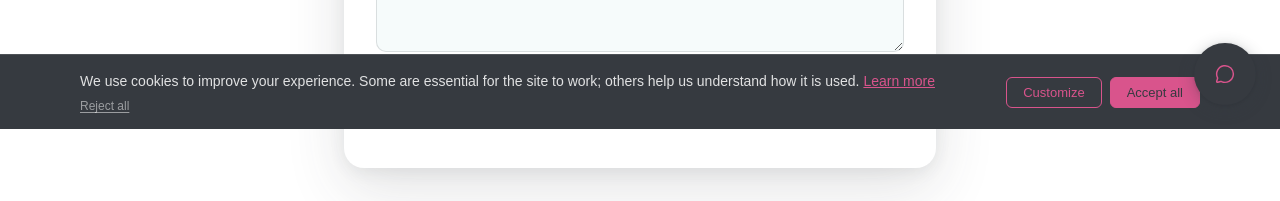
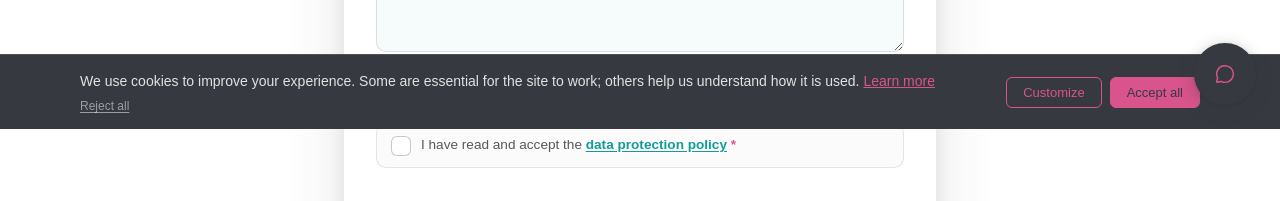
Before and after one commit to kamisone/silomis-front, a Next.js app: page /en/contact in a window 1280 px wide. Shown: the part 671-872 px from the top of the page. Built offline with nearby package versions, Linux system fonts and the light colour scheme; no server answers.

Commit message:
user must accept legal and privacy policy when sending message in contact

```diff
--- a/src/app/[locale]/(storefront)/contact/contact.module.css
+++ b/src/app/[locale]/(storefront)/contact/contact.module.css
@@ -251,3 +251,107 @@
   .field { min-width: 0; }
   .submitBtn { align-self: stretch; text-align: center; }
 }
+
+/* ── Consent ──
+   Two required acknowledgements. Each is a row you can click anywhere on, not
+   a 13px native box with a sentence trailing off it — these are the last thing
+   between a visitor and sending, so they have to be effortless to tick and
+   unmistakable once ticked. */
+.consentGroup {
+  display: flex;
+  flex-direction: column;
+  gap: 0.5rem;
+}
+
+.consent {
+  display: flex;
+  align-items: flex-start;
+  gap: 0.65rem;
+  padding: 0.7rem 0.85rem;
+  border: 1.5px solid color-mix(in srgb, var(--foreground) 12%, transparent);
+  border-radius: 10px;
+  background: color-mix(in srgb, var(--foreground) 2%, transparent);
+  cursor: pointer;
+  transition: border-color 0.15s, background 0.15s;
+}
+.consent:hover { border-color: color-mix(in srgb, var(--color-primary) 45%, transparent); }
+
+.consentChecked {
+  border-color: color-mix(in srgb, var(--color-primary) 55%, transparent);
+  background: color-mix(in srgb, var(--color-primary) 6%, transparent);
+}
+
+/* Only after a blocked submit — see consentTouched. */
+.consentInvalid {
+  border-color: #fca5a5;
+  background: #fef2f2;
+}
+
+/* Hidden, not replaced: the real input keeps the label association, the
+   keyboard toggle and the focus ring's target. */
+.consentInput {
+  position: absolute;
+  width: 1px;
+  height: 1px;
+  opacity: 0;
+  pointer-events: none;
+}
+
+.consentBox {
+  display: grid;
+  place-items: center;
+  flex-shrink: 0;
+  width: 20px;
+  height: 20px;
+  margin-top: 1px;
+  border: 1.5px solid color-mix(in srgb, var(--foreground) 28%, transparent);
+  border-radius: 6px;
+  background: var(--background);
+  color: transparent;
+  transition: background 0.15s, border-color 0.15s, color 0.15s, transform 0.12s;
+}
+.consentChecked .consentBox {
+  border-color: var(--color-primary);
+  background: var(--color-primary);
+  color: #fff;
+}
+/* The tick lands rather than appears — a 120ms pop is what makes the state
+   change legible at a glance. */
+.consentChecked .consentBox { transform: scale(1.04); }
+.consentInvalid .consentBox { border-color: #dc2626; }
+
+.consent:focus-within .consentBox {
+  outline: 2px solid var(--color-primary);
+  outline-offset: 2px;
+}
+
+.consentText {
+  font-size: 0.85rem;
+  line-height: 1.5;
+  color: color-mix(in srgb, var(--foreground) 85%, transparent);
+}
+
+.consentLink {
+  color: var(--color-primary);
+  font-weight: 600;
+  text-decoration: underline;
+  text-underline-offset: 2px;
+}
+.consentLink:hover { color: var(--color-accent); }
+
+.consentReq {
+  color: var(--color-accent);
+  font-weight: 800;
+}
+
+.consentError {
+  margin: 0;
+  font-size: 0.8rem;
+  font-weight: 600;
+  color: #dc2626;
+}
+
+@media (prefers-reduced-motion: reduce) {
+  .consent, .consentBox { transition: none; }
+  .consentChecked .consentBox { transform: none; }
+}
--- a/src/app/[locale]/(storefront)/contact/page.tsx
+++ b/src/app/[locale]/(storefront)/contact/page.tsx
@@ -12,12 +12,79 @@ const Turnstile = dynamic(() => import("@/components/Turnstile"), { ssr: false }
 
 const TURNSTILE_SITE_KEY = process.env.NEXT_PUBLIC_TURNSTILE_SITE_KEY ?? "";
 
+/**
+ * One consent line: a real checkbox, a drawn box, and a sentence that carries
+ * a link to the document being accepted.
+ *
+ * The input is visually hidden rather than replaced, so the label association,
+ * focus order, keyboard toggle and form semantics stay the browser's — only
+ * the box is drawn, because a native checkbox cannot be sized or coloured
+ * consistently across platforms.
+ */
+function ConsentCheckbox({
+  checked,
+  onChange,
+  template,
+  linkText,
+  href,
+  invalid,
+}: {
+  checked: boolean;
+  onChange: (checked: boolean) => void;
+  /** Carries a `{link}` placeholder — the article differs by language
+   *  ("les"/"la"), so the whole sentence has to be translatable, not glued
+   *  together from fragments. */
+  template: string;
+  linkText: string;
+  href: string;
+  invalid: boolean;
+}) {
+  const [before, after] = template.split("{link}");
+
+  return (
+    <label className={`${styles.consent} ${checked ? styles.consentChecked : ""} ${invalid ? styles.consentInvalid : ""}`}>
+      <input
+        type="checkbox"
+        className={styles.consentInput}
+        checked={checked}
+        onChange={(e) => onChange(e.target.checked)}
+        aria-invalid={invalid || undefined}
+        required
+      />
+      <span className={styles.consentBox} aria-hidden="true">
+        <Check size={12} strokeWidth={3.2} />
+      </span>
+      <span className={styles.consentText}>
+        {before}
+        <Link
+          href={href}
+          className={styles.consentLink}
+          target="_blank"
+          rel="noopener noreferrer"
+          // Without this the click reaches the label and toggles the box on
+          // the way out — the reader would come back to a form that silently
+          // changed state behind them. A new tab also keeps their typed
+          // message intact.
+          onClick={(e) => e.stopPropagation()}
+        >
+          {linkText}
+        </Link>
+        {after}
+        <span className={styles.consentReq} aria-hidden="true"> *</span>
+      </span>
+    </label>
+  );
+}
+
 export default function ContactPage() {
   const params = useParams();
   const locale = (params?.locale as string) ?? "en";
   const t = getTranslations(locale).contact;
 
   const [form, setForm]         = useState({ name: "", contact: "", subject: "", message: "" });
+  const [consent, setConsent]   = useState({ terms: false, privacy: false });
+  /** Only after a blocked submit — nagging before the first attempt is rude. */
+  const [consentTouched, setConsentTouched] = useState(false);
   const [honeypot, setHoneypot] = useState("");
   const [token, setToken]       = useState<string | null>(null);
   const [status, setStatus]     = useState<"idle" | "sending" | "success" | "error">("idle");
@@ -30,10 +97,15 @@ export default function ContactPage() {
       setForm(prev => ({ ...prev, [field]: e.target.value }));
 
   const needsTurnstile = !!TURNSTILE_SITE_KEY;
-  const canSubmit = status === "idle" && (!needsTurnstile || !!token);
+  const consentGiven = consent.terms && consent.privacy;
+  const canSubmit = status === "idle" && consentGiven && (!needsTurnstile || !!token);
 
   const handleSubmit = async (e: React.FormEvent) => {
     e.preventDefault();
+    if (!consentGiven) {
+      setConsentTouched(true);
+      return;
+    }
     if (!canSubmit) return;
     setStatus("sending");
     try {
@@ -138,6 +210,30 @@ export default function ContactPage() {
                 />
               </div>
 
+              <div className={styles.consentGroup}>
+                <ConsentCheckbox
+                  checked={consent.terms}
+                  onChange={(terms) => setConsent((c) => ({ ...c, terms }))}
+                  template={t.consentTerms}
+                  linkText={t.consentTermsLink}
+                  href={`/${locale}/legal`}
+                  invalid={consentTouched && !consent.terms}
+                />
+                <ConsentCheckbox
+                  checked={consent.privacy}
+                  onChange={(privacy) => setConsent((c) => ({ ...c, privacy }))}
+                  template={t.consentPrivacy}
+                  linkText={t.consentPrivacyLink}
+                  href={`/${locale}/privacy-policy`}
+                  invalid={consentTouched && !consent.privacy}
+                />
+                {consentTouched && !consentGiven && (
+                  <p className={styles.consentError} role="alert">
+                    {t.consentRequired}
+                  </p>
+                )}
+              </div>
+
               {needsTurnstile && (
                 <Turnstile
                   siteKey={TURNSTILE_SITE_KEY}
--- a/src/lib/i18n/translations.ts
+++ b/src/lib/i18n/translations.ts
@@ -435,6 +435,11 @@ export const en = {
     successTitle: "Message sent!",
     successSub: "We'll get back to you as soon as possible.",
     backHome: "← Back to home",
+    consentTerms: "I have read and accept the {link}",
+    consentTermsLink: "terms and conditions of use",
+    consentPrivacy: "I have read and accept the {link}",
+    consentPrivacyLink: "data protection policy",
+    consentRequired: "Please accept both before sending your message.",
     error: "Something went wrong. Please try again.",
   },
   support: {
@@ -962,6 +967,11 @@ export const fr: Translations = {
     successTitle: "Message envoyé !",
     successSub: "Nous vous répondrons dans les plus brefs délais.",
     backHome: "← Retour à l'accueil",
+    consentTerms: "J'ai lu et j'accepte les {link}",
+    consentTermsLink: "conditions générales d'utilisation",
+    consentPrivacy: "J'ai lu et j'accepte la {link}",
+    consentPrivacyLink: "politique de protection des données",
+    consentRequired: "Veuillez accepter les deux avant d'envoyer votre message.",
     error: "Une erreur s'est produite. Veuillez réessayer.",
   },
   support: {
@@ -1489,6 +1499,11 @@ export const es: Translations = {
     successTitle: "¡Mensaje enviado!",
     successSub: "Te responderemos lo antes posible.",
     backHome: "← Volver al inicio",
+    consentTerms: "He leído y acepto las {link}",
+    consentTermsLink: "condiciones generales de uso",
+    consentPrivacy: "He leído y acepto la {link}",
+    consentPrivacyLink: "política de protección de datos",
+    consentRequired: "Acepta ambas antes de enviar tu mensaje.",
     error: "Algo salió mal. Inténtalo de nuevo.",
   },
   support: {
@@ -2016,6 +2031,11 @@ export const it: Translations = {
     successTitle: "Messaggio inviato!",
     successSub: "Ti risponderemo il prima possibile.",
     backHome: "← Torna alla home",
+    consentTerms: "Ho letto e accetto le {link}",
+    consentTermsLink: "condizioni generali d'uso",
+    consentPrivacy: "Ho letto e accetto la {link}",
+    consentPrivacyLink: "informativa sulla protezione dei dati",
+    consentRequired: "Accetta entrambe prima di inviare il messaggio.",
     error: "Qualcosa è andato storto. Riprova.",
   },
   support: {
@@ -2543,6 +2563,11 @@ export const de: Translations = {
     successTitle: "Nachricht gesendet!",
     successSub: "Wir melden uns so schnell wie möglich bei Ihnen.",
     backHome: "← Zurück zur Startseite",
+    consentTerms: "Ich habe die {link} gelesen und akzeptiere sie",
+    consentTermsLink: "allgemeinen Nutzungsbedingungen",
+    consentPrivacy: "Ich habe die {link} gelesen und akzeptiere sie",
+    consentPrivacyLink: "Datenschutzrichtlinie",
+    consentRequired: "Bitte stimmen Sie beidem zu, bevor Sie Ihre Nachricht senden.",
     error: "Etwas ist schiefgelaufen. Bitte erneut versuchen.",
   },
   support: {
@@ -3070,6 +3095,11 @@ export const nl: Translations = {
     successTitle: "Bericht verzonden!",
     successSub: "We nemen zo snel mogelijk contact met je op.",
     backHome: "← Terug naar home",
+    consentTerms: "Ik heb de {link} gelezen en ga ermee akkoord",
+    consentTermsLink: "algemene gebruiksvoorwaarden",
+    consentPrivacy: "Ik heb het {link} gelezen en ga ermee akkoord",
+    consentPrivacyLink: "privacybeleid",
+    consentRequired: "Ga met beide akkoord voordat u uw bericht verstuurt.",
     error: "Er is iets misgegaan. Probeer het opnieuw.",
   },
   support: {
@@ -3597,6 +3627,11 @@ export const pl: Translations = {
     successTitle: "Wiadomość wysłana!",
     successSub: "Odpowiemy najszybciej, jak to możliwe.",
     backHome: "← Powrót do strony głównej",
+    consentTerms: "Przeczytałem i akceptuję {link}",
+    consentTermsLink: "ogólne warunki korzystania",
+    consentPrivacy: "Przeczytałem i akceptuję {link}",
+    consentPrivacyLink: "politykę ochrony danych",
+    consentRequired: "Zaakceptuj oba warunki przed wysłaniem wiadomości.",
     error: "Coś poszło nie tak. Spróbuj ponownie.",
   },
   support: {
```
